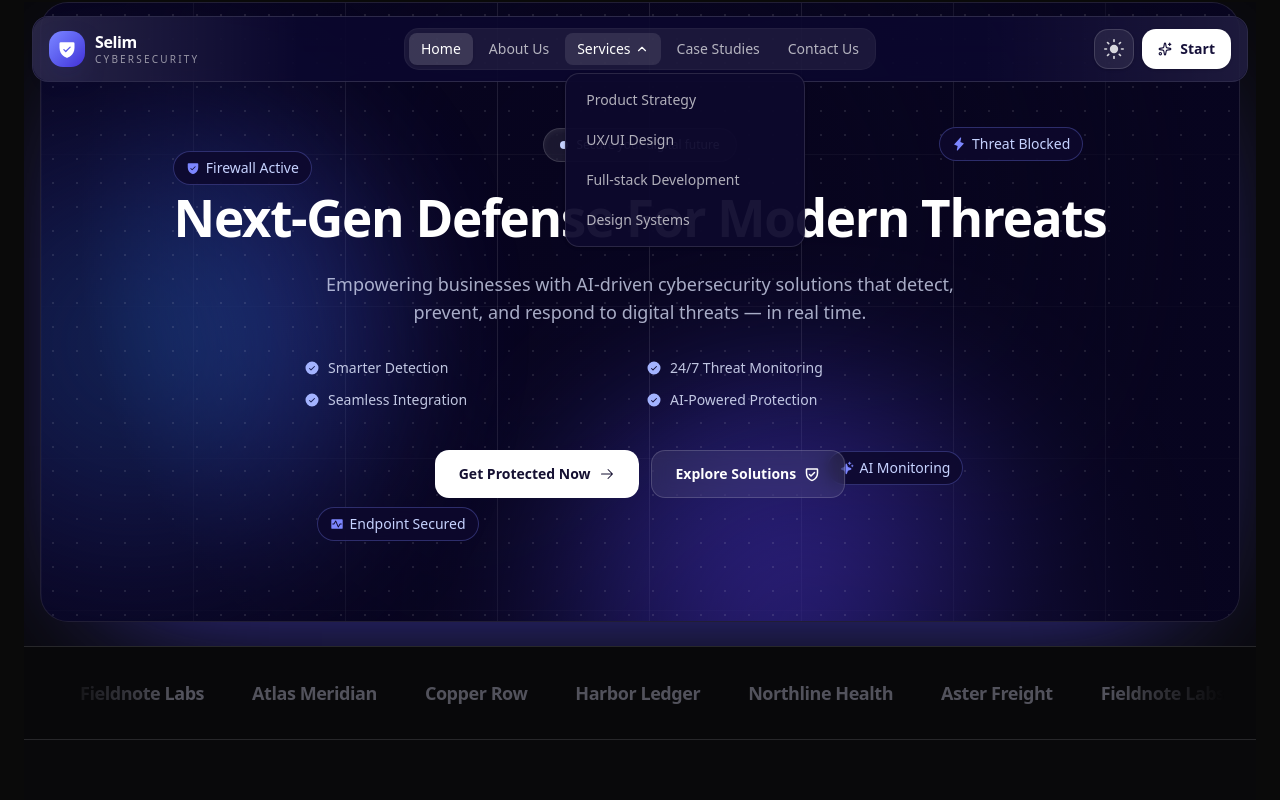
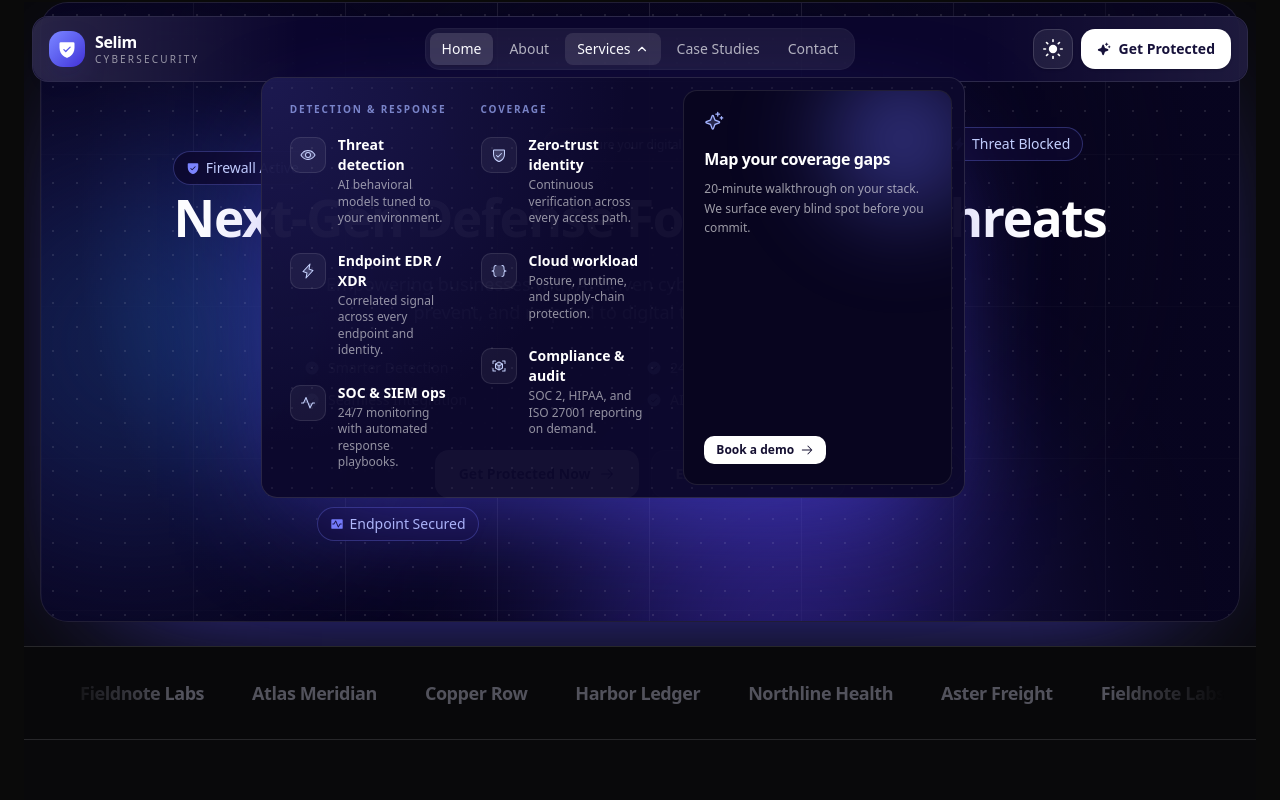
Before and after one commit to erlightdev/selim, a React (Vite) app in the folder apps/web/: page / in a window 1280 px wide. Both pictures are taken after a click on the button "Services". Shown: the top 800 px of the page. Built offline with nearby package versions, Linux system fonts and the light colour scheme.

Commit message:
feat: enhance navbar with new service categories, update layout and improve accessibility

```diff
--- a/apps/web/src/layouts/navbar.tsx
+++ b/apps/web/src/layouts/navbar.tsx
@@ -1,7 +1,15 @@
-import { Button } from "@selim/ui/components/button";
 import { Link } from "@tanstack/react-router";
-import { ChevronDown, Menu, Sparkles, X } from "lucide-react";
-import { ShieldCheck } from "@phosphor-icons/react";
+import { ChevronDown, Menu, X } from "lucide-react";
+import {
+	ArrowRight,
+	BracketsCurly,
+	CubeFocus,
+	Eye,
+	Lightning,
+	Pulse,
+	ShieldCheck,
+	Sparkle,
+} from "@phosphor-icons/react";
 import { useEffect, useState } from "react";
 
 import { AnimatedThemeToggler } from "@/components/ui/animated-theme-toggler";
@@ -9,44 +17,83 @@ import {
 	Sheet,
 	SheetClose,
 	SheetContent,
-  SheetDescription,
-  SheetHeader,
-  SheetTitle,
 	SheetTrigger,
 } from "@/components/sheet";
 
 const navLinks = [
-  { to: "/", label: "Home", description: "Studio overview" },
-  { to: "/about", label: "About Us", description: "Team + culture" },
+	{ to: "/", label: "Home", description: "Platform overview" },
+	{ to: "/about", label: "About", description: "Team + mission" },
 	{
 		to: "/case-studies",
 		label: "Case Studies",
-    description: "Real-world results",
+		description: "Real customer outcomes",
 	},
-  { to: "/contact", label: "Contact Us", description: "Let’s collaborate" },
+	{ to: "/contact", label: "Contact", description: "Talk to an engineer" },
 ] as const;
 
-const servicesLinks = [
-  { href: "/services#strategy", label: "Product Strategy" },
-  { href: "/services#design", label: "UX/UI Design" },
-  { href: "/services#development", label: "Full-stack Development" },
-  { href: "/services#systems", label: "Design Systems" },
+const serviceCategories = [
+	{
+		heading: "Detection & response",
+		items: [
+			{
+				icon: Eye,
+				href: "/services#detection",
+				label: "Threat detection",
+				desc: "AI behavioral models tuned to your environment.",
+			},
+			{
+				icon: Lightning,
+				href: "/services#xdr",
+				label: "Endpoint EDR / XDR",
+				desc: "Correlated signal across every endpoint and identity.",
+			},
+			{
+				icon: Pulse,
+				href: "/services#soc",
+				label: "SOC & SIEM ops",
+				desc: "24/7 monitoring with automated response playbooks.",
+			},
+		],
+	},
+	{
+		heading: "Coverage",
+		items: [
+			{
+				icon: ShieldCheck,
+				href: "/services#zero-trust",
+				label: "Zero-trust identity",
+				desc: "Continuous verification across every access path.",
+			},
+			{
+				icon: BracketsCurly,
+				href: "/services#cloud",
+				label: "Cloud workload",
+				desc: "Posture, runtime, and supply-chain protection.",
+			},
+			{
+				icon: CubeFocus,
+				href: "/services#compliance",
+				label: "Compliance & audit",
+				desc: "SOC 2, HIPAA, and ISO 27001 reporting on demand.",
+			},
+		],
+	},
 ] as const;
 
-const CONTACT_EMAIL = "hello@selim.studio";
+const CONTACT_EMAIL = "hello@selim.security";
 
 export default function Navbar() {
 	const [menuOpen, setMenuOpen] = useState(false);
+	const [servicesOpenMobile, setServicesOpenMobile] = useState(false);
 	const [isScrolled, setIsScrolled] = useState(false);
+
 	const baseLink =
 		"rounded-md px-3 py-1.5 text-sm font-medium transition-all duration-200";
 	const activeLink = "bg-white/14 text-white shadow-sm";
 	const inactiveLink = "text-white/68 hover:bg-white/10 hover:text-white";
 
 	useEffect(() => {
-    const handleScroll = () => {
-      setIsScrolled(window.scrollY > 16);
-    };
+		const handleScroll = () => setIsScrolled(window.scrollY > 16);
 		handleScroll();
 		window.addEventListener("scroll", handleScroll, { passive: true });
 		return () => window.removeEventListener("scroll", handleScroll);
@@ -59,10 +106,11 @@ export default function Navbar() {
 			}`}
 		>
 			<div className="mx-auto w-full max-w-7xl px-4 sm:px-6 lg:px-8">
-        <div className="mx-auto max-w-7xl">
-          <div className="relative overflow-visible rounded-2xl border border-white/14 bg-[#0c0830]/80 text-white shadow-[0_24px_90px_-48px_rgba(79,70,229,0.9)] backdrop-blur-2xl transition-all duration-300">
+				<div className="relative overflow-visible rounded-2xl border border-white/14 bg-[#0c0830]/85 text-white shadow-[0_24px_90px_-48px_rgba(79,70,229,0.9)] backdrop-blur-2xl">
 					<div className="pointer-events-none absolute inset-0 rounded-2xl bg-[linear-gradient(90deg,rgba(255,255,255,0.12),transparent_22%,transparent_78%,rgba(255,255,255,0.08))]" />
+
 					<div className="relative flex items-center justify-between gap-3 px-3 py-3 sm:px-4 lg:grid lg:grid-cols-[1fr_auto_1fr] lg:justify-items-center">
+						{/* LOGO */}
 						<div className="flex min-w-0 items-center gap-3 lg:justify-self-start">
 							<Link to="/" className="flex items-center gap-2.5">
 								<div className="flex size-9 items-center justify-center rounded-xl bg-gradient-to-br from-indigo-400 to-indigo-700 text-white shadow-[0_10px_30px_-12px_rgba(79,70,229,0.6)]">
@@ -78,6 +126,8 @@ export default function Navbar() {
 								</div>
 							</Link>
 						</div>
+
+						{/* DESKTOP NAV */}
 						<nav className="hidden items-center justify-center lg:flex lg:justify-self-center">
 							<div className="flex items-center gap-1 rounded-xl bg-white/[0.07] p-1 ring-1 ring-white/10">
 								{navLinks.slice(0, 2).map(({ to, label }) => (
@@ -86,130 +136,256 @@ export default function Navbar() {
 										to={to}
 										className={baseLink}
 										activeProps={{ className: `${baseLink} ${activeLink}` }}
-                      inactiveProps={{
-                        className: `${baseLink} ${inactiveLink}`,
-                      }}
+										inactiveProps={{ className: `${baseLink} ${inactiveLink}` }}
 									>
 										{label}
 									</Link>
 								))}
+
+								{/* SERVICES MEGAMENU */}
 								<div className="group relative">
 									<button
 										type="button"
-				                      className={`${baseLink} ${inactiveLink} inline-flex items-center gap-1 group-focus-within:bg-white/10 group-focus-within:text-white`}
+										className={`${baseLink} ${inactiveLink} inline-flex items-center gap-1 group-hover:bg-white/10 group-hover:text-white group-focus-within:bg-white/10 group-focus-within:text-white`}
 										aria-haspopup="true"
 									>
 										Services
 										<ChevronDown className="size-3.5 transition-transform group-hover:rotate-180 group-focus-within:rotate-180" />
 									</button>
-                    <div className="pointer-events-none absolute left-0 top-full z-50 w-60 translate-y-1 pt-2 opacity-0 transition-all duration-200 group-hover:pointer-events-auto group-hover:translate-y-0 group-hover:opacity-100 group-focus-within:pointer-events-auto group-focus-within:translate-y-0 group-focus-within:opacity-100">
-                      <div className="grid gap-1 rounded-xl border border-white/12 bg-[#0d092d]/95 p-2 shadow-2xl backdrop-blur">
-                        {servicesLinks.map((item) => (
+
+									<div className="pointer-events-none absolute left-1/2 top-full z-50 w-[44rem] -translate-x-1/2 translate-y-1 pt-3 opacity-0 transition-all duration-200 group-hover:pointer-events-auto group-hover:translate-y-0 group-hover:opacity-100 group-focus-within:pointer-events-auto group-focus-within:translate-y-0 group-focus-within:opacity-100">
+										<div className="relative overflow-hidden rounded-2xl border border-white/12 bg-[#0d092d]/97 shadow-[0_40px_120px_-40px_rgba(79,70,229,0.7)] backdrop-blur-2xl">
+											<div className="pointer-events-none absolute inset-0 bg-[radial-gradient(circle_at_0%_0%,rgba(99,102,241,0.18),transparent_45%)]" />
+											<div className="pointer-events-none absolute inset-0 opacity-[0.08] [background-image:radial-gradient(rgba(255,255,255,0.8)_1px,transparent_1px)] [background-size:20px_20px]" />
+
+											<div className="relative grid grid-cols-[1.4fr_1fr]">
+												<div className="grid grid-cols-2 gap-1 p-4">
+													{serviceCategories.map((cat) => (
+														<div key={cat.heading} className="space-y-1">
+															<p className="px-3 pb-1 pt-2 text-[10px] font-semibold uppercase tracking-[0.18em] text-indigo-300/70">
+																{cat.heading}
+															</p>
+															{cat.items.map((item) => {
+																const Icon = item.icon;
+																return (
 																	<a
 																		key={item.href}
 																		href={item.href}
-                            className="rounded-md px-3 py-2 text-sm text-white/68 transition-colors hover:bg-white/10 hover:text-white"
+																		className="group/i flex items-start gap-3 rounded-xl px-3 py-2.5 transition-colors hover:bg-white/[0.07]"
 																	>
+																		<span className="mt-0.5 inline-flex size-9 shrink-0 items-center justify-center rounded-lg border border-white/10 bg-white/5 text-indigo-200 transition-colors group-hover/i:border-indigo-400/40 group-hover/i:bg-indigo-500/15 group-hover/i:text-indigo-100">
+																			<Icon className="size-4" weight="duotone" />
+																		</span>
+																		<span className="min-w-0">
+																			<span className="block text-sm font-semibold text-white">
 																				{item.label}
+																			</span>
+																			<span className="mt-0.5 block text-xs leading-snug text-white/55">
+																				{item.desc}
+																			</span>
+																		</span>
 																	</a>
+																);
+															})}
+														</div>
 													))}
+												</div>
+
+												<div className="relative m-3 overflow-hidden rounded-xl border border-white/10 bg-[#08051f] p-5">
+													<div className="pointer-events-none absolute -right-16 -top-16 size-56 rounded-full bg-[radial-gradient(circle,rgba(99,102,241,0.6)_0%,transparent_70%)] blur-2xl" />
+													<div className="relative flex h-full flex-col">
+														<Sparkle
+															className="size-5 text-indigo-300"
+															weight="duotone"
+														/>
+														<h3 className="mt-4 text-base font-semibold tracking-tight text-white">
+															Map your coverage gaps
+														</h3>
+														<p className="mt-2 text-xs leading-relaxed text-white/60">
+															20-minute walkthrough on your stack. We surface
+															every blind spot before you commit.
+														</p>
+														<Link
+															to="/contact"
+															className="mt-auto inline-flex items-center gap-1.5 self-start rounded-lg bg-white px-3 py-1.5 text-xs font-semibold text-[#151032] transition-all hover:-translate-y-0.5 hover:bg-indigo-50"
+														>
+															Book a demo
+															<ArrowRight className="size-3.5" />
+														</Link>
 													</div>
 												</div>
 											</div>
+										</div>
+									</div>
+								</div>
+
 								{navLinks.slice(2).map(({ to, label }) => (
 									<Link
 										key={to}
 										to={to}
 										className={baseLink}
 										activeProps={{ className: `${baseLink} ${activeLink}` }}
-                      inactiveProps={{
-                        className: `${baseLink} ${inactiveLink}`,
-                      }}
+										inactiveProps={{ className: `${baseLink} ${inactiveLink}` }}
 									>
 										{label}
 									</Link>
 								))}
 							</div>
 						</nav>
+
+						{/* ACTIONS */}
 						<div className="flex shrink-0 items-center justify-end gap-2 lg:justify-self-end">
-                <div className="flex h-9 w-9 items-center justify-center rounded-xl border border-white/14 bg-white/8 text-white shadow-sm transition-colors hover:bg-white/12 sm:h-10 sm:w-10 [&_.att-btn]:text-white">
+							<div
+								className="flex size-9 items-center justify-center rounded-xl border border-white/14 bg-white/8 text-white shadow-sm transition-colors hover:bg-white/12 sm:size-10 [&_.att-btn]:!text-white [&_svg]:!text-white"
+								style={{
+									// Force the toggler's --at-ink CSS var to white (navbar is always dark)
+									["--at-ink" as never]: "rgba(255,255,255,0.92)",
+								}}
+							>
 								<AnimatedThemeToggler />
 							</div>
-                <a
-                  href={`mailto:${CONTACT_EMAIL}`}
-                  className="hidden h-9 items-center gap-2 rounded-xl bg-white px-3 font-semibold text-[#16113a] text-xs shadow-sm transition-all duration-200 hover:-translate-y-0.5 hover:bg-indigo-50 min-[420px]:inline-flex sm:h-10 sm:px-4 sm:text-sm"
+
+							<Link
+								to="/contact"
+								className="hidden h-9 items-center gap-2 rounded-xl bg-white px-3 text-xs font-semibold text-[#16113a] shadow-sm transition-all duration-200 hover:-translate-y-0.5 hover:bg-indigo-50 min-[420px]:inline-flex sm:h-10 sm:px-4 sm:text-sm"
 							>
-                  <Sparkles className="size-3.5" />
-                  Start
-                </a>
+								<Sparkle className="size-3.5" weight="fill" />
+								Get Protected
+							</Link>
+
 							<Sheet open={menuOpen} onOpenChange={setMenuOpen}>
 								<SheetTrigger asChild>
-                    <Button
-                      variant="outline"
-                      size="icon"
-                      className="h-9 w-9 shadow-sm lg:hidden"
+									<button
+										type="button"
 										aria-label={menuOpen ? "Close menu" : "Open menu"}
+										className="inline-flex size-9 items-center justify-center rounded-xl border border-white/14 bg-white/8 text-white shadow-sm transition-colors hover:bg-white/14 sm:size-10 lg:hidden"
 									>
 										{menuOpen ? (
 											<X className="size-4" />
 										) : (
 											<Menu className="size-4" />
 										)}
-                    </Button>
+									</button>
 								</SheetTrigger>
 								<SheetContent
 									side="right"
-                    className="w-[min(22rem,calc(100vw-2rem))] overflow-y-auto bg-background/95 p-0 shadow-xl backdrop-blur"
+									className="flex w-[min(22rem,calc(100vw-1.5rem))] flex-col overflow-y-auto border-l border-white/10 bg-[#08051f] p-0 text-white shadow-2xl [&>button]:!text-white/70 [&>button]:hover:!text-white"
 								>
-                    <SheetHeader>
-                      <SheetTitle>Selim Studio</SheetTitle>
-                      <SheetDescription className="text-xs">
-                        Digital agency building software that feels inevitable.
-                      </SheetDescription>
-                    </SheetHeader>
-                    <nav className="grid gap-2 px-4 py-4">
+									<div className="pointer-events-none absolute inset-0 opacity-[0.08] [background-image:radial-gradient(rgba(255,255,255,0.8)_1px,transparent_1px)] [background-size:22px_22px]" />
+									<div className="pointer-events-none absolute -left-20 top-0 h-72 w-72 rounded-full bg-[radial-gradient(circle,rgba(99,102,241,0.45)_0%,transparent_70%)] blur-3xl" />
+
+									<div className="relative border-b border-white/10 px-5 pb-5 pt-6">
+										<div className="flex items-center gap-2.5">
+											<div className="flex size-9 items-center justify-center rounded-xl bg-gradient-to-br from-indigo-400 to-indigo-700 text-white shadow-[0_10px_30px_-12px_rgba(79,70,229,0.6)]">
+												<ShieldCheck className="size-5" weight="fill" />
+											</div>
+											<div>
+												<p className="text-base font-semibold tracking-tight">
+													Selim
+												</p>
+												<p className="text-[10px] font-medium uppercase tracking-[0.22em] text-white/55">
+													Cybersecurity
+												</p>
+											</div>
+										</div>
+									</div>
+
+									<nav className="relative flex-1 space-y-1 px-3 py-4">
 										{navLinks.map(({ to, label, description }) => (
 											<SheetClose asChild key={to}>
 												<Link
 													to={to}
-                            className="rounded-md border border-transparent p-3 transition-colors hover:border-border/70 hover:bg-muted/40"
+													className="flex items-center justify-between gap-3 rounded-xl px-3 py-3 transition-colors hover:bg-white/[0.07]"
+													activeProps={{
+														className:
+															"flex items-center justify-between gap-3 rounded-xl bg-white/10 px-3 py-3",
+													}}
 												>
-                            <span className="block font-semibold text-foreground text-sm">
+													<span>
+														<span className="block text-sm font-semibold text-white">
 															{label}
 														</span>
-                            <span className="block text-muted-foreground text-xs">
+														<span className="block text-xs text-white/55">
 															{description}
 														</span>
+													</span>
+													<ArrowRight className="size-4 text-white/40" />
 												</Link>
 											</SheetClose>
 										))}
-                      <div className="mt-2 rounded-md border border-border/60 bg-muted/30 p-3">
-                        <p className="text-[11px] font-semibold uppercase tracking-[0.2em] text-muted-foreground">
+
+										<div className="mt-3 overflow-hidden rounded-xl border border-white/10 bg-white/[0.04]">
+											<button
+												type="button"
+												onClick={() => setServicesOpenMobile((v) => !v)}
+												className="flex w-full items-center justify-between gap-3 px-3 py-3 text-left transition-colors hover:bg-white/[0.05]"
+												aria-expanded={servicesOpenMobile}
+											>
+												<span>
+													<span className="block text-sm font-semibold text-white">
 														Services
+													</span>
+													<span className="block text-xs text-white/55">
+														Full platform coverage
+													</span>
+												</span>
+												<ChevronDown
+													className={`size-4 text-white/55 transition-transform ${
+														servicesOpenMobile ? "rotate-180" : ""
+													}`}
+												/>
+											</button>
+											{servicesOpenMobile && (
+												<div className="border-t border-white/10 p-2">
+													{serviceCategories.map((cat) => (
+														<div key={cat.heading} className="mb-1">
+															<p className="px-3 pb-1 pt-2 text-[10px] font-semibold uppercase tracking-[0.18em] text-indigo-300/70">
+																{cat.heading}
 															</p>
-                        <div className="mt-2 grid gap-2">
-                          {servicesLinks.map((item) => (
+															{cat.items.map((item) => {
+																const Icon = item.icon;
+																return (
 																	<SheetClose asChild key={item.href}>
 																		<a
 																			href={item.href}
-                                className="rounded-md px-2 py-1.5 text-sm text-muted-foreground transition-colors hover:bg-muted/60 hover:text-foreground"
+																			className="flex items-center gap-3 rounded-lg px-3 py-2 transition-colors hover:bg-white/[0.07]"
 																		>
+																			<span className="inline-flex size-8 shrink-0 items-center justify-center rounded-lg border border-white/10 bg-white/5 text-indigo-200">
+																				<Icon
+																					className="size-4"
+																					weight="duotone"
+																				/>
+																			</span>
+																			<span className="text-sm text-white/85">
 																				{item.label}
+																			</span>
 																		</a>
 																	</SheetClose>
+																);
+															})}
+														</div>
 													))}
 												</div>
+											)}
 										</div>
 									</nav>
-                    <div className="mt-auto border-border/60 border-t px-4 py-4">
+
+									<div className="relative border-t border-white/10 p-4">
 										<SheetClose asChild>
+											<Link
+												to="/contact"
+												className="group inline-flex h-11 w-full items-center justify-center gap-2 rounded-xl bg-white px-4 text-sm font-semibold text-[#151032] shadow-[0_20px_60px_-28px_rgba(255,255,255,0.7)] transition-all hover:-translate-y-0.5 hover:bg-indigo-50"
+											>
+												Get Protected
+												<ArrowRight className="size-4 transition-transform group-hover:translate-x-1" />
+											</Link>
+										</SheetClose>
 										<a
 											href={`mailto:${CONTACT_EMAIL}`}
-                          className="inline-flex w-full items-center justify-center rounded-md bg-primary px-4 py-2 font-semibold text-primary-foreground text-sm shadow-sm transition-colors hover:bg-primary/90"
+											className="mt-2 block text-center text-xs text-white/50 hover:text-white/80"
 										>
-                          Say Hi
+											{CONTACT_EMAIL}
 										</a>
-                      </SheetClose>
 									</div>
 								</SheetContent>
 							</Sheet>
@@ -217,7 +393,6 @@ export default function Navbar() {
 					</div>
 				</div>
 			</div>
-      </div>
 		</header>
 	);
 }
```
Lines whose indentation alone changed are shown as unchanged.
